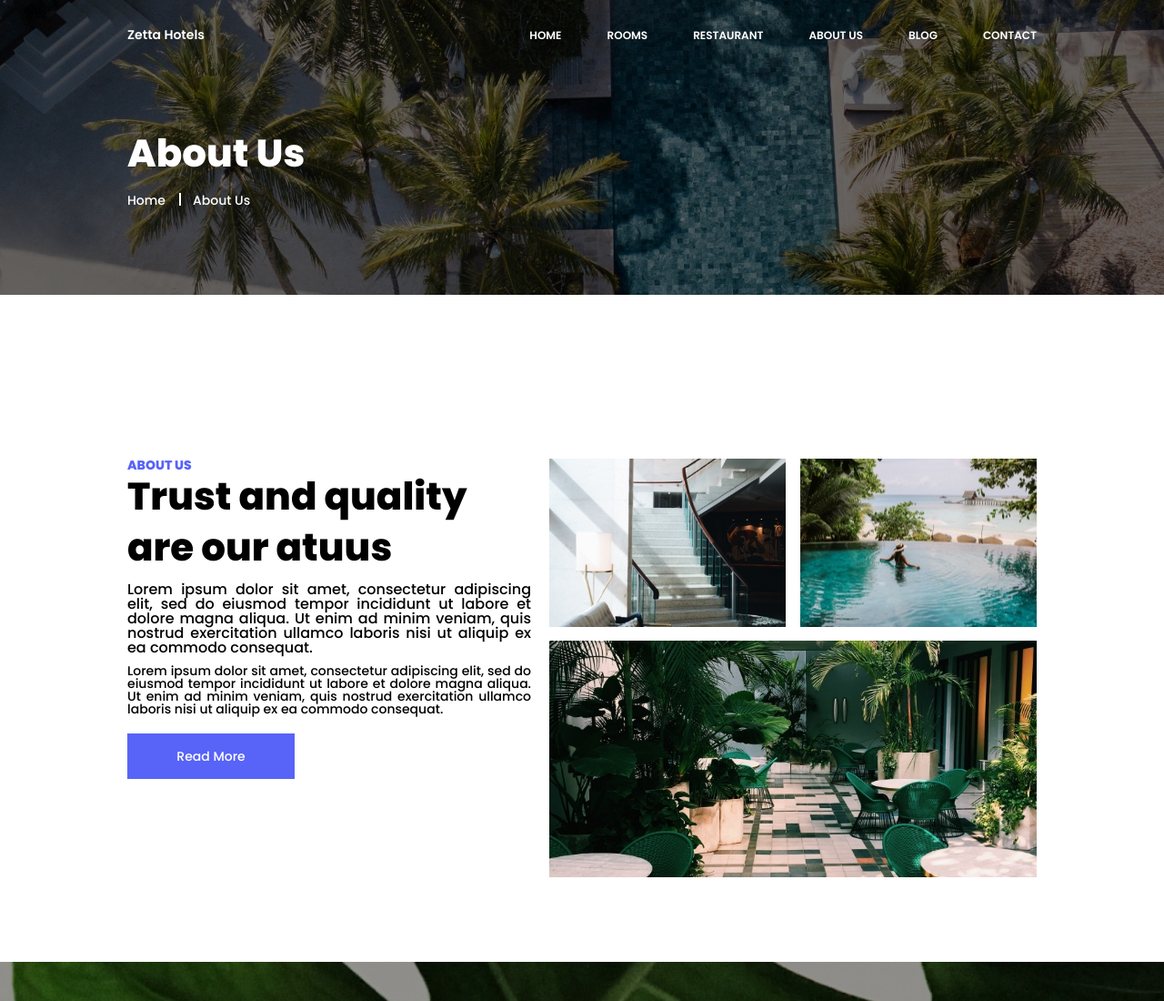
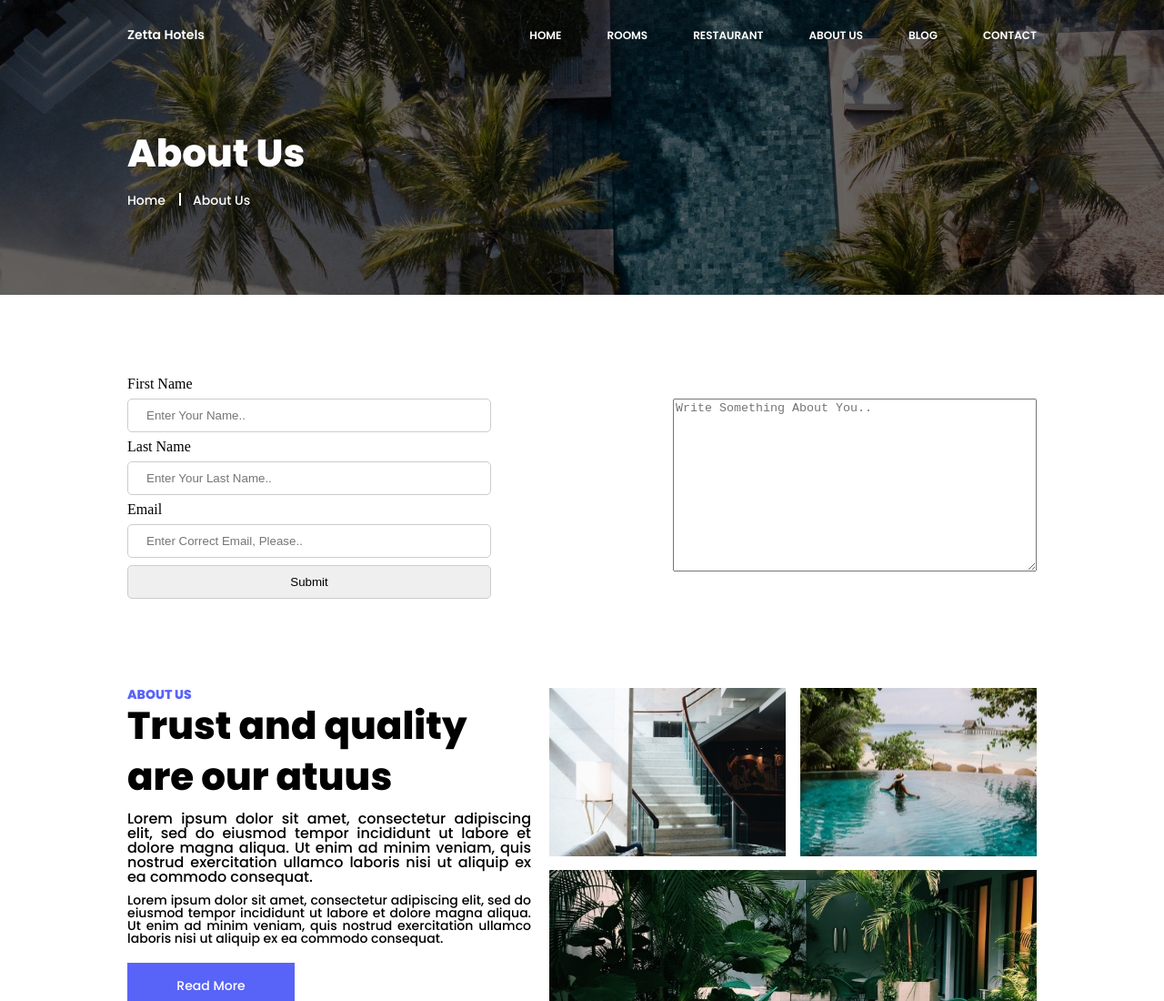
Before and after one commit to L-Cupitto/Forms, a plain HTML site: page index.html in a window 1280 px wide. Shown: the top 1100 px of the page at 91% size. Drawn offline with Linux system fonts and the light colour scheme.

Commit message:
Added: Textarea, Forms

```diff
--- a/css/style.css
+++ b/css/style.css
@@ -80,6 +80,44 @@ header {
     font-weight: 500;
     font-family: "Poppins", sans-serif;
     position: relative;
+}
+.forms {
+    display: flex;
+    flex-wrap: wrap;
+    flex-direction: column;
+    max-width: 400px;
+    width: 100%;
+    height: auto;
+}
+.forms label {
+    display: flex;
+}
+.forms input {
+    display: flex;
+    width: 100%;
+    padding: 10px 20px;
+    margin: 8px 0;
+    border: 1px solid #ccc;
+    border-radius: 5px;
+    -webkit-border-radius: 5px;
+    -moz-border-radius: 5px;
+    -ms-border-radius: 5px;
+    -o-border-radius: 5px;
+}
+.textarea {
+    display: flex;
+    flex-wrap: wrap;
+    flex-direction: column;
+    max-width: 400px;
+    width: 100%;
+    height: auto;
+}
+.textarea textarea {
+    display: flex;
+    width: 100%;
+    height: 190px;
+    resize: vertical;
+    margin-top: 24px;
 }
 section {
     display: -webkit-box;
--- a/index.html
+++ b/index.html
@@ -42,8 +42,25 @@
             </ul>
         </div>
     </header>
-    <section class="forms">
+    <section class="forms-textarea">
+        <div class="forms">
+            <form action="">
+              <label for="fname">First Name</label>
+              <input type="text" id="fname" name="firstname" placeholder="Enter Your Name..">
 
+              <label for="lname">Last Name</label>
+              <input type="text" id="lname" name="lastname" placeholder="Enter Your Last Name..">
+
+              <label for="mail">Email</label>
+              <input type="email" id="mail" name="email" placeholder="Enter Correct Email, Please..">
+
+              <input type="submit" value="Submit">
+            </form>
+          </div>
+          <div class="textarea">
+              <label for="smthng"></label>
+              <textarea id="smthng" name="something" placeholder="Write Something About You.."></textarea>
+          </div>
     </section>
     <section>
         <div class="block1">
```
